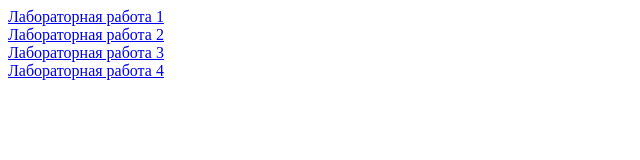
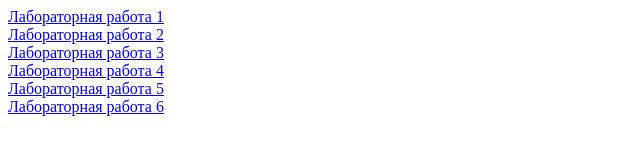
Before and after one commit to professional2004/PIIS_labs, a plain HTML site: page index.html in a window 1280 px wide. Shown: the whole page, without its empty margins (0-640 px from the left). Drawn offline with Linux system fonts and the light colour scheme.

Commit message:
Update index.html

```diff
--- a/index.html
+++ b/index.html
@@ -8,6 +8,8 @@
         <a href="lab_1/main.html">Лабораторная работа 1</a> <br>
         <a href="lab_2/main.html">Лабораторная работа 2</a> <br>
         <a href="lab_3/index.html">Лабораторная работа 3</a> <br>
-        <a href="lab_4/index.html">Лабораторная работа 4</a>
+        <a href="lab_4/index.html">Лабораторная работа 4</a> <br>
+        <a href="lab_5/lab5.html">Лабораторная работа 5</a> <br>
+        <a href="lab_6/lab6.html">Лабораторная работа 6</a>
     </body>
 </html>
```
